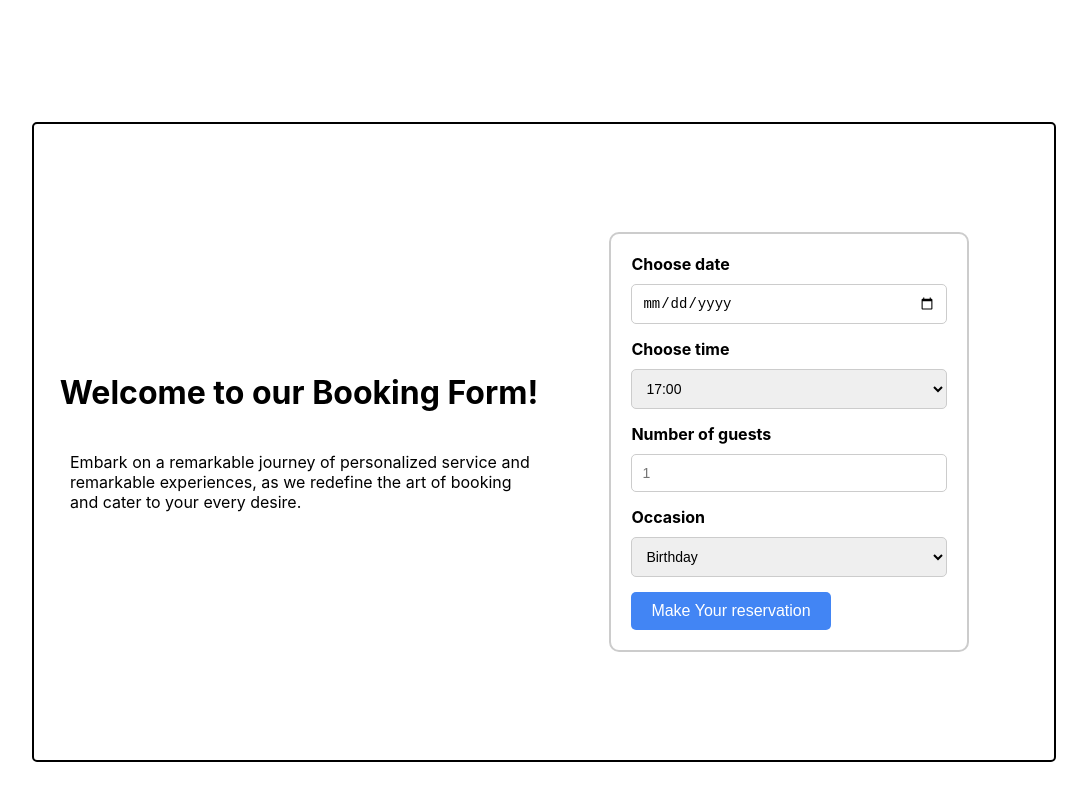
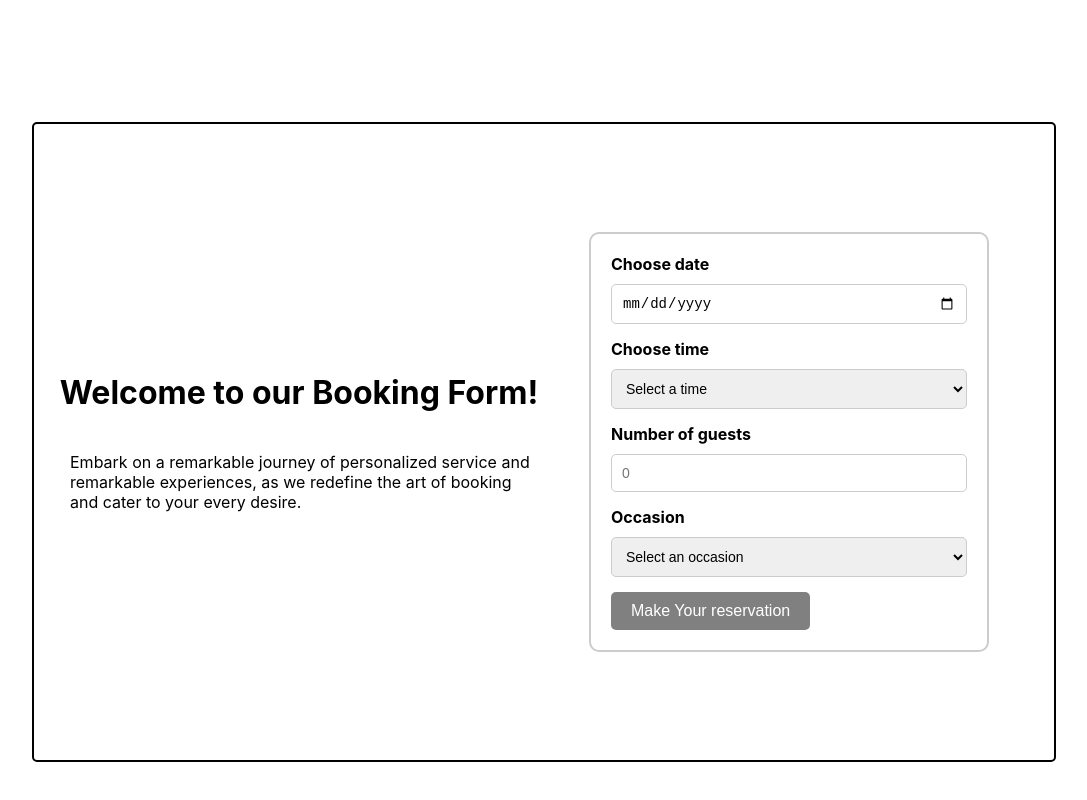
Before and after one commit to GirishKumarSP/capstone, a React (Create React App) app: page /reservation in a window 1280 px wide. Shown: the part 428-1228 px from the top of the page, without its empty margins (96-1183 px from the left). Built offline with nearby package versions, Linux system fonts and the light colour scheme.

Commit message:
Adding form validation

```diff
--- a/src/Components/BookingForm.css
+++ b/src/Components/BookingForm.css
@@ -67,6 +67,10 @@
     background-color: #3367d6;
   }
 
+  input[type="submit"]:disabled {
+    background-color: gray;
+  }
+
   /* Media Queries */
   @media (max-width: 768px) {
     .bookingContainer {
--- a/src/Components/BookingForm.js
+++ b/src/Components/BookingForm.js
@@ -6,6 +6,7 @@ function BookingForm(props) {
     const [time, setTime] = useState('');
     const [seating, setSeating] = useState('');
     const [occasion, setOccasion] = useState("birthday")
+    const [formValid, setFormValid] = useState(false);
 
     const { availableTimes, dispatch } = props;
 
@@ -13,25 +14,44 @@ function BookingForm(props) {
         const selectedDate = `"${event.target.value}"`;
         const finalDate = new Date(selectedDate);
         setDate(event.target.value);
-
         dispatch({ type: 'UPDATE_TIMES', date: finalDate });
+        validateForm();
     };
 
     const handleTimeChange = (event) => {
-        setTime(event.target.value)
+        setTime(event.target.value);
+        validateForm();
     }
 
     const handleSeatingChange = (event) => {
-        setSeating(event.target.value)
+        setSeating(event.target.value);
+        validateForm();
     }
 
     const handleOccasionChange = (event) => {
-        setOccasion(event.target.value)
+        setOccasion(event.target.value);
+        validateForm();
     }
 
     const handleSumbit = (e) => {
         e.preventDefault();
         props.submitForm(e);
+        // Process the form data or make an API request
+        console.log('Form submitted:', { date, time, seating, occasion });
+        // Reset the form fields
+        setDate('');
+        setTime('');
+        setSeating('');
+        setOccasion('');
+        setFormValid(false);
+    };
+
+    const validateForm = () => {
+        if (date && time && seating && occasion) {
+            setFormValid(true);
+        } else {
+            setFormValid(false);
+        }
     };
 
     return (
@@ -44,28 +64,27 @@ function BookingForm(props) {
                 <form className="booking-form" onSubmit={handleSumbit}>
 
                     <label htmlFor="res-date">Choose date</label>
-                    <input type="date" id="res-date" value={date} onChange={handleDateChange} required/>
+                    <input type="date" id="res-date" value={date} onChange={handleDateChange} required />
 
                     <label htmlFor="res-time">Choose time</label>
-                    <select id="res-time" value={time} onChange={handleTimeChange} >
+                    <select id="res-time" value={time} onChange={handleTimeChange} required>
+                        <option value="">Select a time</option>
                         {availableTimes && availableTimes.map((timeOption) => (
                             <option key={timeOption}>{timeOption}</option>
                         ))}
                     </select>
 
                     <label htmlFor="guests">Number of guests</label>
-                    <input type="number" placeholder="1" min="1" max="10" id="guests" value={seating} onChange={handleSeatingChange} />
+                    <input type="number" placeholder="0" min="1" max="10" id="guests" value={seating} onChange={handleSeatingChange} required />
 
                     <label htmlFor="occasion">Occasion</label>
-                    <select id="occasion" value={occasion} onChange={handleOccasionChange}>
+                    <select id="occasion" value={occasion} onChange={handleOccasionChange} required>
+                        <option value="">Select an occasion</option>
                         <option>Birthday</option>
                         <option>Anniversary</option>
                     </select>
 
-                    {/* <Link to="/reservationConfirmation"> */}
-                    <input type="submit" value="Make Your reservation" />
-                    {/* </Link> */}
-
+                    <input type="submit" value="Make Your reservation" disabled={!formValid} />
                 </form>
             </div>
         </div>
```
